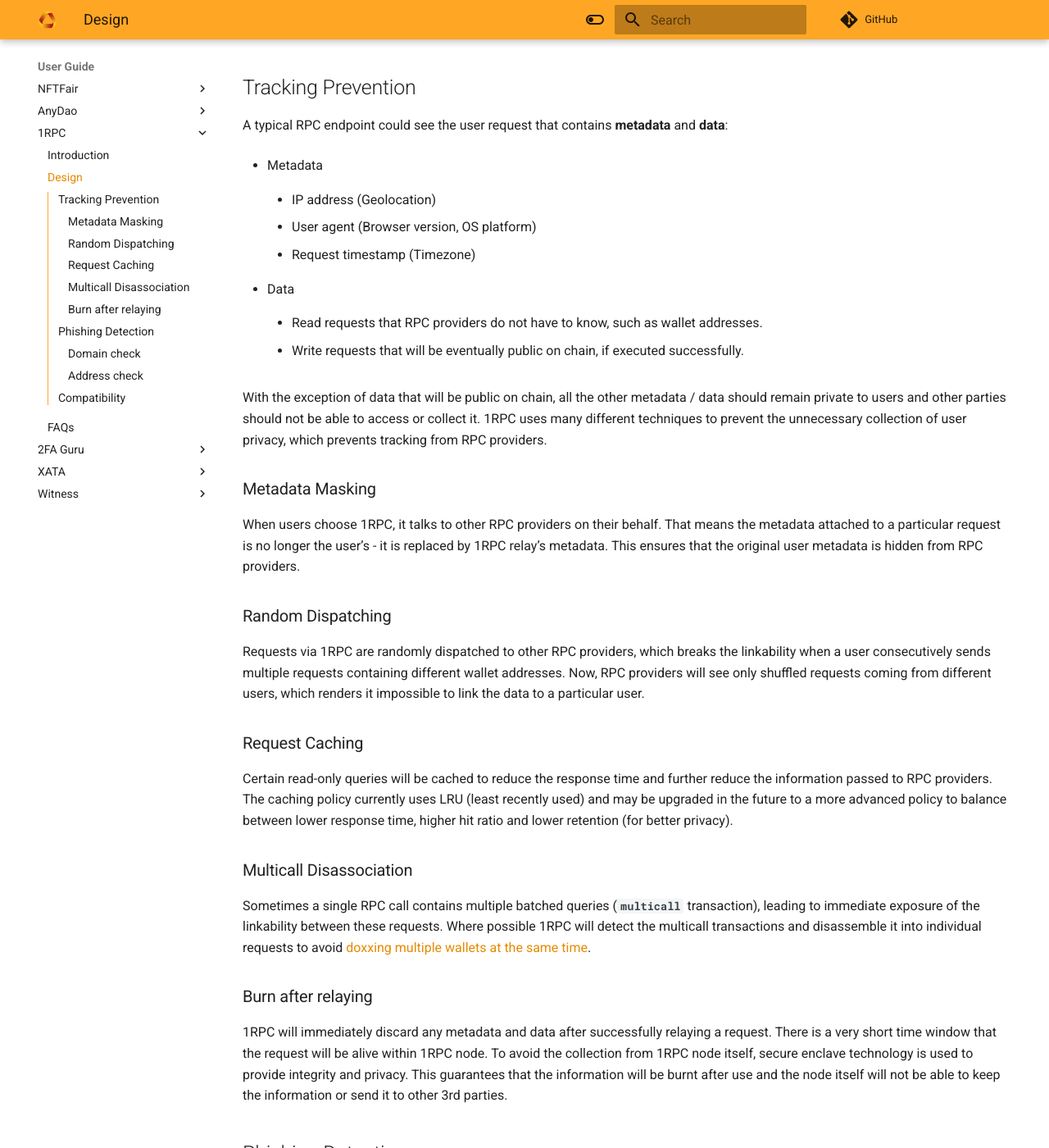
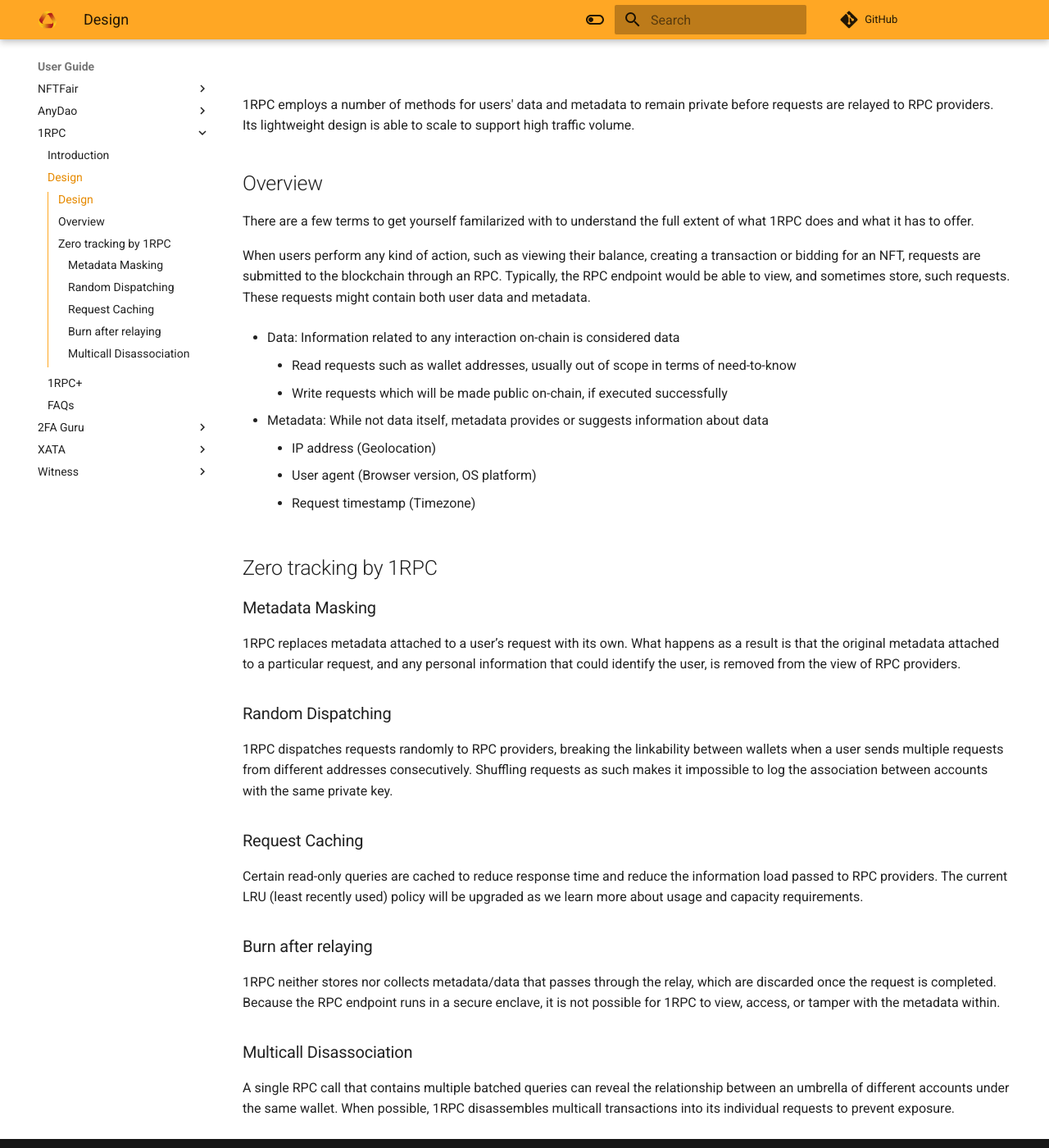
Before and after one commit to automata-network/docs, an MkDocs documentation site: the page built from docs/1rpc/design.md, in a window 1280 px wide and 1400 px high, scrolled down 715 px. Shown: the whole window at 82% size. Built offline with MkDocs 1.6.1 and Material for MkDocs 9.7.7, drawn with Linux system fonts in a browser that asks for light colours; nearby versions of some CDN libraries; comment, search, counter and statistics services are not loaded; some of the changed text lies outside the part shown.

Commit message:
Update 1RPC docs (#115)
* Draft 1rpc+

* Update error message

* Update limitations

* Image upload

* upload image

* Delete 1RPC Demo 1.png

* upload image for the 10th thousand time

* Add files via upload

* Upload image pls work

* yay upload is working

* when will upload end

* upload upload upload

* Update introduction wheee

* Update faq.md

* Update FAQ

* Upload image once more

* how to design eyebags away

* up till this date

* Update 1rpc+.md

* Fix typo and invalid links

* Remove unnecessary images

* Fix inconsistent error code

* Rename privacy filters

* Update waitlist description

* Update limitations

* Update wordings

* Update wordings

* Address comments

---------

Co-authored-by: samxkoh <82356500+samxkoh@users.noreply.github.com>

````diff
--- a/docs/1rpc/design.md
+++ b/docs/1rpc/design.md
@@ -1,71 +1,44 @@
-# Design
+## Design
 
-![](../assets/1rpc/1rpc.png){style="zoom:80%"}
+![](../assets/1rpc/1RPC_design.png){style="zoom:100%"}
 
-1RPC is a proxy that forwards user requests transparently to other RPC providers. It has a very lightweight design that is able to scale to support high volume of traffic without compromising its zero-tracking guarantee and compatibility with existing blockchain RPC protocols.
+1RPC employs a number of methods for users' data and metadata to remain private before requests are relayed to RPC providers. Its lightweight design is able to scale to support high traffic volume.
 
-## Tracking Prevention
+## Overview
 
-A typical RPC endpoint could see the user request that contains **metadata** and **data**:
+There are a few terms to get yourself familarized with to understand the full extent of what 1RPC does and what it has to offer.
 
-* Metadata
+When users perform any kind of action, such as viewing their balance, creating a transaction or bidding for an NFT, requests are submitted to the blockchain through an RPC. Typically, the RPC endpoint would be able to view, and sometimes store, such requests. These requests might contain both user data and metadata.
+
+* Data: Information related to any interaction on-chain is considered data
+
+    * Read requests such as wallet addresses, usually out of scope in terms of need-to-know
+    * Write requests which will be made public on-chain, if executed successfully
+
+* Metadata: While not data itself, metadata provides or suggests information about data
 
     * IP address (Geolocation)
-
     * User agent (Browser version, OS platform)
-
     * Request timestamp (Timezone)
 
-* Data
-
-    * Read requests that RPC providers do not have to know, such as wallet addresses.
-
-    * Write requests that will be eventually public on chain, if executed successfully.
-
-With the exception of data that will be public on chain, all the other metadata / data should remain private to users and other parties should not be able to access or collect it. 1RPC uses many different techniques to prevent the unnecessary collection of user privacy, which prevents tracking from RPC providers.
+## Zero tracking by 1RPC
 
 ### Metadata Masking
 
-When users choose 1RPC, it talks to other RPC providers on their behalf. That means the metadata attached to a particular request is no longer the user’s - it is replaced by 1RPC relay’s metadata. This ensures that the original user metadata is hidden from RPC providers.
+1RPC replaces metadata attached to a user’s request with its own. What happens as a result is that the original metadata attached to a particular request, and any personal information that could identify the user, is removed from the view of RPC providers.
 
 ### Random Dispatching
 
-Requests via 1RPC are randomly dispatched to other RPC providers, which breaks the linkability when a user consecutively sends multiple requests containing different wallet addresses. Now,  RPC providers will see only shuffled requests coming from different users, which renders it impossible to link the data to a particular user.
+1RPC dispatches requests randomly to RPC providers, breaking the linkability between wallets when a user sends multiple requests from different addresses consecutively. Shuffling requests as such makes it impossible to log the association between accounts with the same private key.
 
 ### Request Caching
 
-Certain read-only queries will be cached to reduce the response time and further reduce the information passed to RPC providers. The caching policy currently uses LRU (least recently used) and may be upgraded in the future to a more advanced policy to balance between lower response time, higher hit ratio and lower retention (for better privacy).
+Certain read-only queries are cached to reduce response time and reduce the information load passed to RPC providers. The current LRU (least recently used) policy will be upgraded as we learn more about usage and capacity requirements.
+
+### Burn after relaying
+
+1RPC neither stores nor collects metadata/data that passes through the relay, which are discarded once the request is completed. Because the RPC endpoint runs in a secure enclave, it is not possible for 1RPC to view, access, or tamper with the metadata within.
 
 ### Multicall Disassociation
 
-Sometimes a single RPC call contains multiple batched queries (**`multicall`** transaction), leading to immediate exposure of the linkability between these requests. Where possible 1RPC will detect the multicall transactions and disassemble it into individual requests to avoid [doxxing multiple wallets at the same time](https://medium.com/hoprnet/derp-example-1-metamask-linkability-6b26ba42072f).
-
-### Burn after relaying
-
-1RPC will immediately discard any metadata and data after successfully relaying a request. There is a very short time window that the request will be alive within 1RPC node. To avoid the collection from 1RPC node itself, secure enclave technology is used to provide integrity and privacy. This guarantees that the information will be burnt after use and the node itself will not be able to keep the information or send it to other 3rd parties.
-
-## Phishing Detection
-
-This feature is only supported in our beta endpoints, https://beta.1rpc.io. You need to manually replace the https://1rpc.io to the beta one to get this functionalities. It will return a phishing detection error with error code -32000.
-
-```shell
-{"jsonrpc": "2.0", "error": {"code": -32000, "message": "Phishing detection error"}, "id": "1"}
-```
-
-### Domain check
-Leveraging open and public efforts on tracking phishing domains (e.g., [CryptoScamDB](https://cryptoscamdb.org/)), 1RPC can detect whether the request comes from a suspicious website. This will be the last line of defense to help reduce the risk of a user signing a transaction on a malicious website.
-
-### Address check
-Some significant transactions like approve, setApprovalForAll, transferFrom and safeTransferFrom, 1RPC will extract addresses such as spender, and check whether these addresses have suspicious behavior through APIs such as [@SlowMist_Team](https://twitter.com/SlowMist_Team), [@GoplusSecurity](https://twitter.com/GoplusSecurity) etc.
-
-Supported networks
-
-* Ethereum Mainnet
-* BNB Chain Mainnet
-* Polygon Mainnet
-* Arbitrum One
-* Avalanche Contract Chain
-
-## Compatibility
-
-1RPC is JSON RPC compliant and will forward user requests transparently to the supported blockchain protocol. It utilizes the data availability from other 3rd-party RPC providers and provides the best aggregated RPC experience.
+A single RPC call that contains multiple batched queries can reveal the relationship between an umbrella of different accounts under the same wallet. When possible, 1RPC disassembles multicall transactions into its individual requests to prevent exposure.
--- a/mkdocs.yml
+++ b/mkdocs.yml
@@ -41,6 +41,7 @@
     - 1RPC:
       - Introduction: ./1rpc/introduction.md
       - Design: ./1rpc/design.md
+      - 1RPC+: ./1rpc/1rpc+.md
       - FAQs: ./1rpc/faq.md
     - 2FA Guru:
       - Introduction: ./2fa/introduction.md
````
Also changed, not shown: docs/1rpc/1rpc+.md (added, +21 -0 lines), docs/1rpc/faq.md (+20 -4 lines), docs/1rpc/introduction.md (+50 -32 lines), docs/assets/1RPC_demo_1.png (added), docs/assets/1rpc/1RPC_demo_1.png (added), docs/assets/1rpc/1RPC_demo_2.png (added), docs/assets/1rpc/1RPC_demo_3.png (added), docs/assets/1rpc/1RPC_demo_4.png (added), docs/assets/1rpc/1RPC_demo_5.png (added), docs/assets/1rpc/1RPC_design.png (added), docs/assets/1rpc/1RPC_four.png (deleted), docs/assets/1rpc/1RPC_one.png (deleted), docs/assets/1rpc/1RPC_three.png (deleted), docs/assets/1rpc/1RPC_two.png (deleted), 4 more files.
